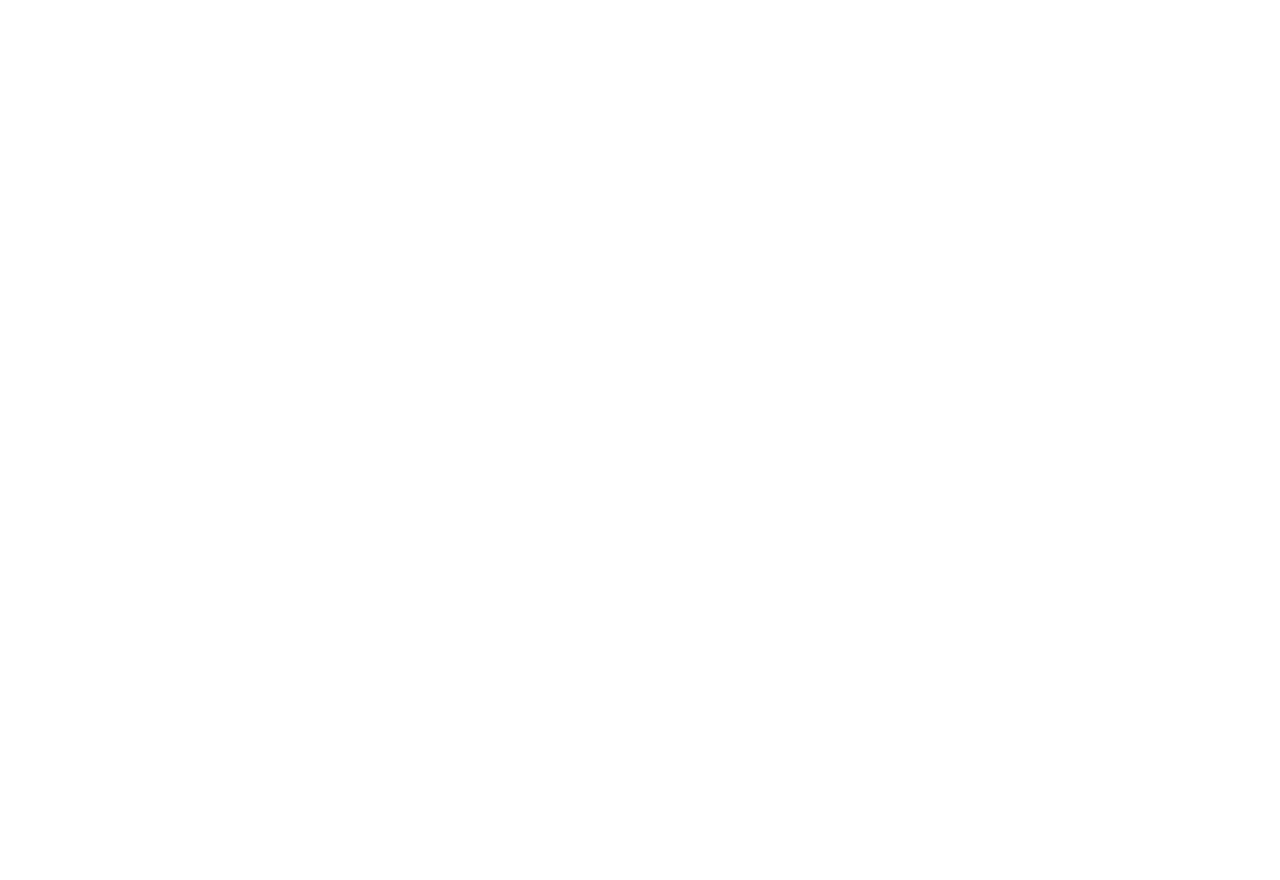
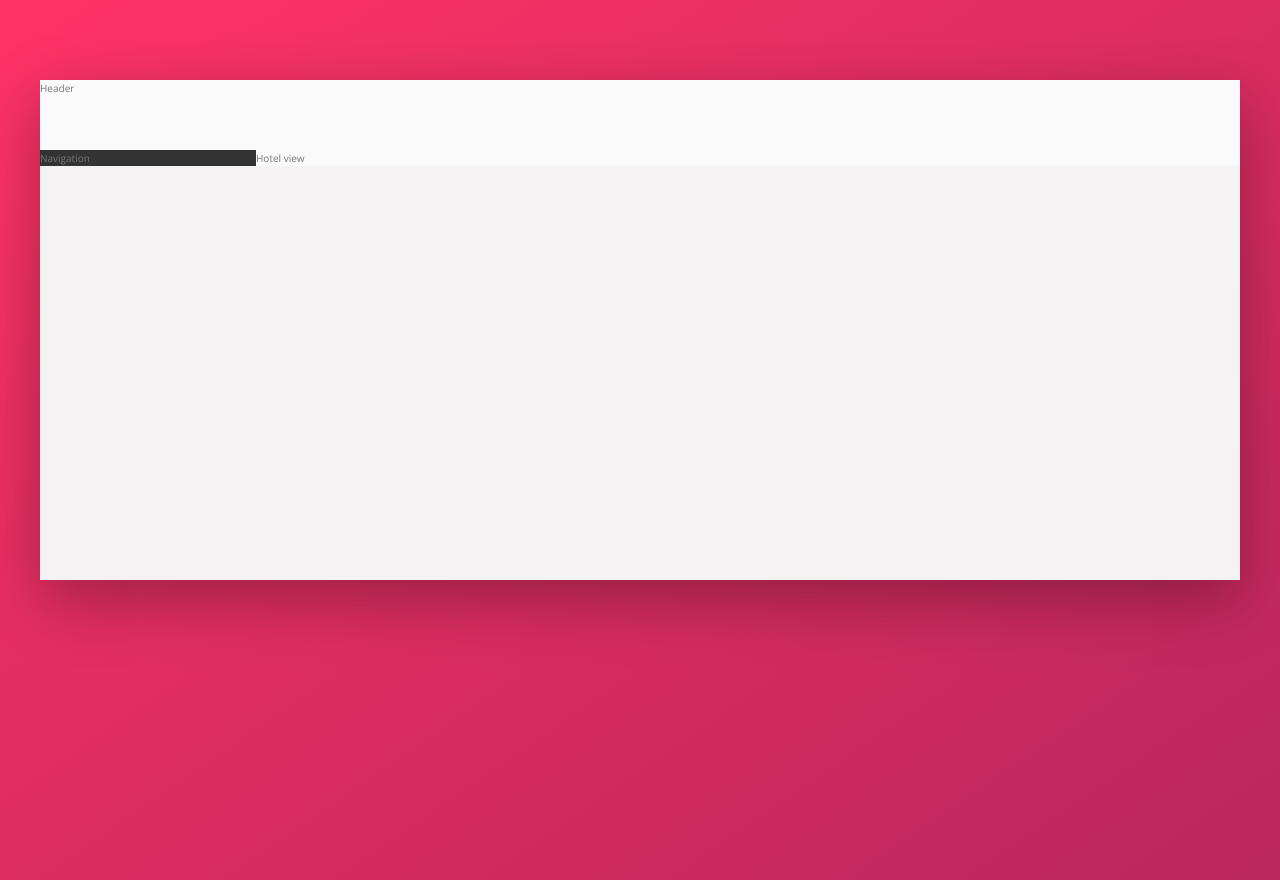
Before and after one commit to barrosdaniel/AcademicProjects-14Trello, a website: page index.html in a window 1280 px wide. Before the commit the page ends 800 px from the top, so only its background shows below. Drawn offline with nearby package versions, Linux system fonts and the light colour scheme.

Commit message:
feature: Add Overal markup and styles

```diff
--- a/index.html
+++ b/index.html
@@ -14,7 +14,20 @@
 </head>
 
 <body>
-
+    <!-- Overall Container -->
+    <div class="container">
+        <header class="header">
+            Header
+        </header>
+        <div class="content">
+            <nav class="sidebar">
+                Navigation
+            </nav>
+            <main class="hotel-view">
+                Hotel view
+            </main>
+        </div>
+    </div>
 </body>
 
 </html>
--- /dev/null
+++ b/sass/abstracts/_variables.scss
@@ -0,0 +1,20 @@
+:root {
+  // Colors
+  --color-white: #fafafa;
+  --color-black: #050505;
+
+  --color-primary-light: #FF3366;
+  --color-primary: #eb2f64;
+  --color-primary-dark: #BA265D;
+
+  --color-gray-light-1: #faf9f9;
+  --color-gray-light-2: #f4f2f2;
+  --color-gray-light-3: #f0eeee;
+  --color-gray-light-4: #ccc;
+  --color-gray-dark-1: #333;
+  --color-gray-dark-2: #777;
+  --color-gray-dark-3: #999;
+
+  // Box shadow
+  --shadow-dark: 0 2rem 6rem rgba(0, 0, 0, 0.3);
+}
--- /dev/null
+++ b/sass/base/_base.scss
@@ -0,0 +1,27 @@
+* {
+  margin: 0;
+  padding: 0;
+}
+
+*,
+*::before,
+*::after {
+  box-sizing: inherit;
+}
+
+html {
+  box-sizing: border-box;
+  font-size: 62.5%; // Set 1rem to 10px
+}
+
+body {
+  font-family: 'Open Sans', sans-serif;
+  font-weight: 400;
+  line-height: 1.6;
+  color: var(--color-gray-dark-2);
+  background-image: linear-gradient(to right bottom, var(--color-primary-light), var(--color-primary-dark));
+  background-size: cover;
+  background-repeat: no-repeat;
+
+  min-height: 100vh; //Temp
+}
--- /dev/null
+++ b/sass/layout/_layout.scss
@@ -0,0 +1,29 @@
+.container {
+  max-width: 120rem;
+  margin: 8rem auto;
+  background-color: var(--color-gray-light-2);
+  box-shadow: var(--shadow-dark);
+
+  // Temp
+  min-height: 50rem;
+}
+
+.header {
+  height: 7rem;
+  background-color: var(--color-white);
+  border-bottom: var(--color-gray-light-2);
+}
+
+.content {
+  display: flex;
+}
+
+.sidebar {
+  background-color: var(--color-gray-dark-1);
+  flex: 0 0 18%;
+}
+
+.hotel-view {
+  background-color: var(--color-white);
+  flex: 1;
+}
--- a/sass/main.scss
+++ b/sass/main.scss
@@ -1,17 +1,5 @@
-/*
-COLORS
+@import "abstracts/variables";
 
-Primary: #eb2f64
-Primary light: #FF3366
-Primary dark: #BA265D
+@import "base/base";
 
-Grey light 1: #faf9f9
-Grey light 2: #f4f2f2
-Grey light 3: #f0eeee
-Grey light 4: #ccc
-
-Grey dark 1: #333
-Grey dark 2: #777
-Grey dark 3: #999
-
-*/
+@import "layout/layout";
```
Also changed, not shown: package.json (+5 -7 lines), css/style.css, 2 other files.
